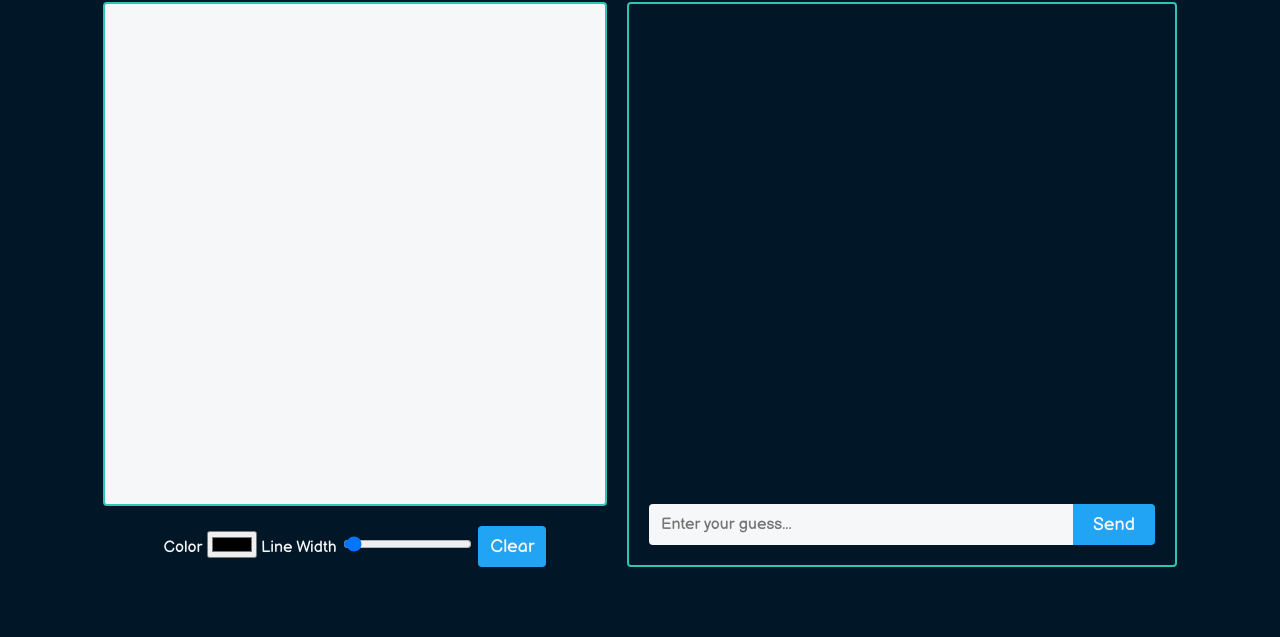
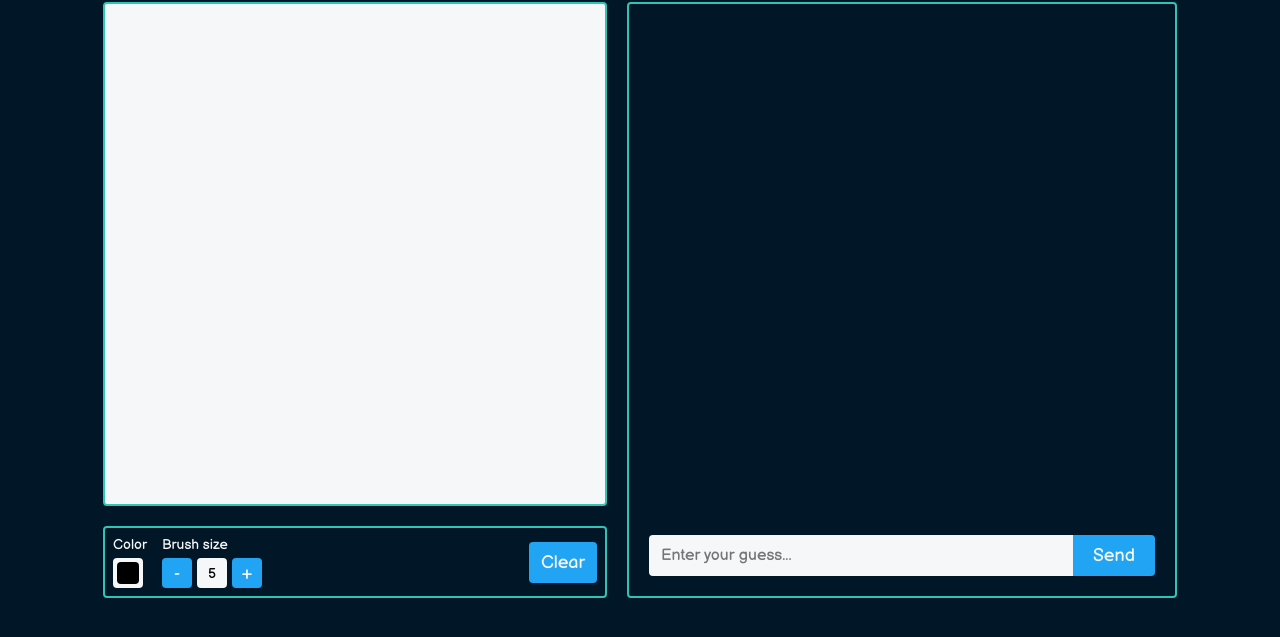
Before and after one commit to JepardMay/guessing-game, a plain HTML site: page frontend/index.html in a window 1280 px wide. Shown: the part 103-740 px from the top of the page. Drawn offline with Linux system fonts and the light colour scheme; a web font is replaced by a local one.

Commit message:
Update toolbar

```diff
--- a/frontend/index.html
+++ b/frontend/index.html
@@ -20,11 +20,21 @@
         <div class="cursor"></div>
       </div>
       <div class="toolbar" id="toolbar">
-        <label for="strokeColor">Color</label>
-        <input id="strokeColor" name='strokeColor' type="color">
-        <label for="lineWidth">Line Width</label>
-        <input id="lineWidth" name="lineWidth" min="1" max="150" value="5" type="range">
-        <button class="btn" id="clear">Clear</button>
+        <div class="toolbar__item">
+          <label for="strokeColor">Color</label>
+          <input id="strokeColor" name='strokeColor' type="color">
+        </div>
+        <div class="toolbar__item">
+          <label for="lineWidth">Brush size</label>
+          <div class="size-input">
+            <button class="btn" id="reduceWidth" type="button">-</button>
+            <input id="lineWidth" name="lineWidth" value="5" min="1" max="300" type="number">
+            <button class="btn" id="increaseWidth" type="button">+</button>
+          </div>
+        </div>
+        <div class="toolbar__item">
+          <button class="btn" id="clear">Clear</button>
+        </div>
       </div>
     </div>
     <div class="chat">
--- a/frontend/js/canvas.js
+++ b/frontend/js/canvas.js
@@ -5,14 +5,14 @@ import { DATA_TYPES, DRAW_ACTIONS } from '../../shared/consts.js';
 const canvas = document.getElementById('drawing-board');
 const toolbar = document.getElementById('toolbar');
 const colorInput = document.getElementById('strokeColor');
-const rangeInput = document.getElementById('lineWidth');
+const sizeInput = document.getElementById('lineWidth');
 const breakpoint = matchMedia('(max-width: 600px)');
 
 const ctx = canvas.getContext('2d');
 
 // Drawing State
 let isDrawing = false;
-let lineWidth = rangeInput.value;
+let lineWidth = sizeInput.value;
 let strokeStyle = colorInput.value;
 
 // Set canvas size based on screen width
@@ -96,6 +96,12 @@ const handleToolbarClick = (e) => {
     sendDrawingData(DRAW_ACTIONS.CLEAR);
     ctx.clearRect(0, 0, canvas.width, canvas.height);
     ctx.beginPath();
+  } else if (e.target.id === 'reduceWidth') {
+    lineWidth = lineWidth-- > 1 ? lineWidth-- : 1;
+    sizeInput.value = lineWidth;
+  } else if (e.target.id === 'increaseWidth') {
+    lineWidth = lineWidth++ < 300 ? lineWidth++ : 300;
+    sizeInput.value = lineWidth;
   }
 };
 
@@ -103,6 +109,8 @@ const handleToolbarChange = (e) => {
   if (e.target.id === 'strokeColor') {
     strokeStyle = e.target.value;
   } else if (e.target.id === 'lineWidth') {
+    e.target.value = e.target.value > 1 ? e.target.value : 1;
+    e.target.value = e.target.value < 300 ? e.target.value : 300;
     lineWidth = e.target.value;
   }
 };
--- a/frontend/style.css
+++ b/frontend/style.css
@@ -50,6 +50,7 @@ body {
 }
 
 canvas,
+.toolbar,
 .chat {
   border-radius: 4px;
   border: 2px solid var(--primary-color);
@@ -57,6 +58,95 @@ canvas,
 
 canvas {
   background-color: var(--text-color);
+}
+
+.toolbar {
+  display: flex;
+  flex-wrap: wrap;
+  align-items: center;
+  gap: 15px;
+  width: 100%;
+  padding: 8px;
+}
+
+.toolbar__item {
+  display: flex;
+  flex-direction: column;
+  gap: 5px;
+  font-size: 14px;
+}
+
+.toolbar__item:last-child {
+  margin-left: auto;
+}
+
+.toolbar__item label {
+  cursor: pointer;
+}
+
+input[type="color"] {
+  width: 30px;
+  height: 30px;
+  padding: 4px;
+  background: var(--text-color);
+  border-radius: 4px;
+  border: none;
+  appearance: none;
+  overflow: hidden;
+  outline: none;
+  cursor: pointer;
+}
+
+input[type="color"]::-webkit-color-swatch-wrapper {
+  padding: 0;
+}
+
+input[type="color"]::-webkit-color-swatch {
+  border: none;
+  border-radius: 4px;
+}
+
+input[type=color]::-moz-focus-inner {
+  padding: 0;
+  border: none;
+  border-radius: 4px;
+}
+
+input[type=color]::-moz-color-swatch {
+  height: 22px;
+  border: none;
+  border-radius: 4px;
+}
+
+.size-input {
+  display: grid;
+  grid-template-columns: repeat(3, 30px);
+  grid-template-rows: 30px;
+  gap: 5px;
+}
+
+.size-input .btn {
+  padding: 0;
+}
+
+input[type="number"] {
+  width: 30px;
+  height: 30px;
+  padding: 4px;
+  font: inherit;
+  text-align: center;
+  background: var(--text-color);
+  border-radius: 4px;
+  border: none;
+  appearance: textfield;
+  overflow: hidden;
+  outline: none;
+}
+
+input::-webkit-outer-spin-button,
+input::-webkit-inner-spin-button {
+  appearance: none;
+  margin: 0;
 }
 
 .chat {
```
